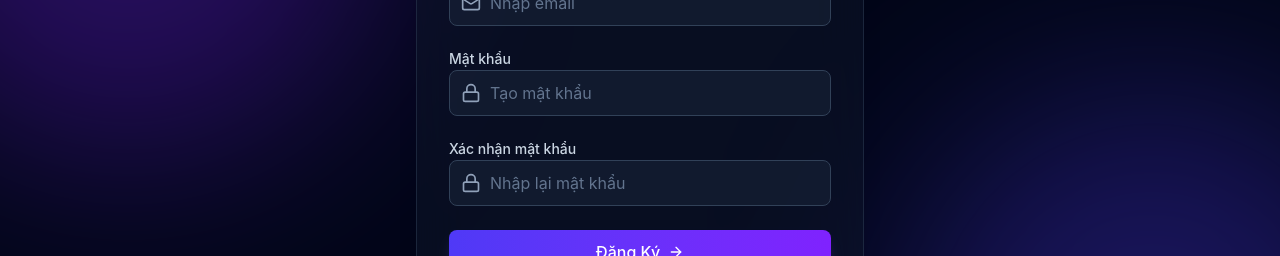
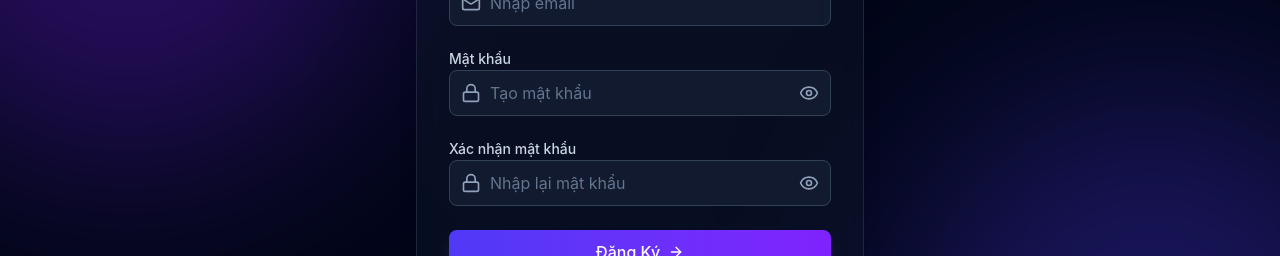
Before and after one commit to BiM1406/API_FE, a React (Vite) app: page /auth in a window 1280 px wide. Both pictures are taken after a click on the button "Đăng ký ngay". Shown: the part 277-533 px from the top of the page. Built offline with nearby package versions, Linux system fonts and the light colour scheme.

Commit message:
Add password visibility toggle for auth forms

```diff
--- a/src/pages/Auth/ForgotPassword.jsx
+++ b/src/pages/Auth/ForgotPassword.jsx
@@ -1,5 +1,5 @@
 import React, { useState } from 'react';
-import { Mail, ArrowLeft, Loader2, Send, Lock, CheckCircle2, ArrowRight } from 'lucide-react';
+import { Mail, ArrowLeft, Loader2, Send, Lock, Eye, EyeOff, CheckCircle2, ArrowRight } from 'lucide-react';
 import { motion } from 'framer-motion';
 import { useNavigate } from 'react-router-dom';
 import toast from 'react-hot-toast';
@@ -76,6 +76,8 @@ export function ForgotPasswordView({ onBack }) {
 export function ResetPasswordView() {
   const [password, setPassword] = useState('');
   const [confirmPassword, setConfirmPassword] = useState('');
+  const [showPassword, setShowPassword] = useState(false);
+  const [showConfirmPassword, setShowConfirmPassword] = useState(false);
   const [isLoading, setIsLoading] = useState(false);
   const [isSuccess, setIsSuccess] = useState(false);
   const navigate = useNavigate();
@@ -127,14 +129,30 @@ export function ResetPasswordView() {
                   <label className="text-sm font-medium text-slate-300">Mật khẩu mới</label>
                   <div className="relative">
                     <Lock className="absolute left-3 top-1/2 -translate-y-1/2 text-slate-400 w-5 h-5" />
-                    <input type="password" required value={password} onChange={(e) => setPassword(e.target.value)} className="w-full bg-slate-800/50 border border-slate-700 text-white rounded-lg py-2.5 pl-10 pr-4 outline-none focus:border-violet-500 transition-all placeholder:text-slate-500" placeholder="••••••••" />
+                    <input type={showPassword ? 'text' : 'password'} required value={password} onChange={(e) => setPassword(e.target.value)} className="w-full bg-slate-800/50 border border-slate-700 text-white rounded-lg py-2.5 pl-10 pr-10 outline-none focus:border-violet-500 transition-all placeholder:text-slate-500" placeholder="••••••••" />
+                    <button
+                      type="button"
+                      onClick={() => setShowPassword((value) => !value)}
+                      className="absolute right-3 top-1/2 -translate-y-1/2 text-slate-400 hover:text-slate-200"
+                      aria-label={showPassword ? 'Ẩn mật khẩu mới' : 'Hiển thị mật khẩu mới'}
+                    >
+                      {showPassword ? <EyeOff className="w-5 h-5" /> : <Eye className="w-5 h-5" />}
+                    </button>
                   </div>
                 </div>
                 <div className="space-y-2">
                   <label className="text-sm font-medium text-slate-300">Xác nhận mật khẩu</label>
                   <div className="relative">
                     <Lock className="absolute left-3 top-1/2 -translate-y-1/2 text-slate-400 w-5 h-5" />
-                    <input type="password" required value={confirmPassword} onChange={(e) => setConfirmPassword(e.target.value)} className="w-full bg-slate-800/50 border border-slate-700 text-white rounded-lg py-2.5 pl-10 pr-4 outline-none focus:border-violet-500 transition-all placeholder:text-slate-500" placeholder="••••••••" />
+                    <input type={showConfirmPassword ? 'text' : 'password'} required value={confirmPassword} onChange={(e) => setConfirmPassword(e.target.value)} className="w-full bg-slate-800/50 border border-slate-700 text-white rounded-lg py-2.5 pl-10 pr-10 outline-none focus:border-violet-500 transition-all placeholder:text-slate-500" placeholder="••••••••" />
+                    <button
+                      type="button"
+                      onClick={() => setShowConfirmPassword((value) => !value)}
+                      className="absolute right-3 top-1/2 -translate-y-1/2 text-slate-400 hover:text-slate-200"
+                      aria-label={showConfirmPassword ? 'Ẩn mật khẩu xác nhận' : 'Hiển thị mật khẩu xác nhận'}
+                    >
+                      {showConfirmPassword ? <EyeOff className="w-5 h-5" /> : <Eye className="w-5 h-5" />}
+                    </button>
                   </div>
                 </div>
                 <motion.button whileHover={{ scale: 1.02 }} whileTap={{ scale: 0.98 }} disabled={isLoading} type="submit" className="w-full bg-gradient-to-r from-violet-600 to-indigo-600 text-white font-medium py-2.5 rounded-lg flex items-center justify-center gap-2 shadow-lg shadow-violet-500/20">
--- a/src/pages/Auth/Login.jsx
+++ b/src/pages/Auth/Login.jsx
@@ -1,11 +1,12 @@
 import React, { useState } from 'react';
-import { Mail, Lock, Loader2, ArrowRight } from 'lucide-react';
+import { Mail, Lock, Eye, EyeOff, Loader2, ArrowRight } from 'lucide-react';
 import { motion } from 'framer-motion';
 import toast from 'react-hot-toast';
 
 export default function Login({ onSwitch, onForgot }) {
   const [email, setEmail] = useState('');
   const [password, setPassword] = useState('');
+  const [showPassword, setShowPassword] = useState(false);
   const [errors, setErrors] = useState({});
   const [isLoading, setIsLoading] = useState(false);
 
@@ -57,12 +58,20 @@ export default function Login({ onSwitch, onForgot }) {
           <div className="relative">
             <Lock className="absolute left-3 top-1/2 -translate-y-1/2 text-slate-400 w-5 h-5" />
             <input
-              type="password"
+              type={showPassword ? 'text' : 'password'}
               value={password}
               onChange={(e) => { setPassword(e.target.value); setErrors(prev => ({...prev, password: ''})); }}
-              className={`w-full bg-slate-800/50 border ${errors.password ? 'border-red-400' : 'border-slate-700'} text-white rounded-lg py-2.5 pl-10 pr-4 outline-none focus:border-violet-500 focus:ring-1 focus:ring-violet-500 transition-all placeholder:text-slate-500`}
+              className={`w-full bg-slate-800/50 border ${errors.password ? 'border-red-400' : 'border-slate-700'} text-white rounded-lg py-2.5 pl-10 pr-10 outline-none focus:border-violet-500 focus:ring-1 focus:ring-violet-500 transition-all placeholder:text-slate-500`}
               placeholder="••••••••"
             />
+            <button
+              type="button"
+              onClick={() => setShowPassword((value) => !value)}
+              className="absolute right-3 top-1/2 -translate-y-1/2 text-slate-400 hover:text-slate-200"
+              aria-label={showPassword ? 'Ẩn mật khẩu' : 'Hiển thị mật khẩu'}
+            >
+              {showPassword ? <EyeOff className="w-5 h-5" /> : <Eye className="w-5 h-5" />}
+            </button>
           </div>
           {errors.password && <p className="text-red-400 text-xs">{errors.password}</p>}
         </div>
--- a/src/pages/Auth/Register.jsx
+++ b/src/pages/Auth/Register.jsx
@@ -1,5 +1,5 @@
 import React, { useState } from 'react';
-import { Mail, Lock, User, Loader2, ArrowRight } from 'lucide-react';
+import { Mail, Lock, User, Eye, EyeOff, Loader2, ArrowRight } from 'lucide-react';
 import { motion } from 'framer-motion';
 import toast from 'react-hot-toast';
 
@@ -8,6 +8,8 @@ export default function Register({ onSwitch, onRegisterSuccess }) {
   const [email, setEmail] = useState('');
   const [password, setPassword] = useState('');
   const [confirmPassword, setConfirmPassword] = useState('');
+  const [showPassword, setShowPassword] = useState(false);
+  const [showConfirmPassword, setShowConfirmPassword] = useState(false);
   const [errors, setErrors] = useState({});
   const [isLoading, setIsLoading] = useState(false);
 
@@ -81,12 +83,20 @@ export default function Register({ onSwitch, onRegisterSuccess }) {
           <div className="relative">
             <Lock className="absolute left-3 top-1/2 -translate-y-1/2 text-slate-400 w-5 h-5" />
             <input
-              type="password"
+              type={showPassword ? 'text' : 'password'}
               value={password}
               onChange={(e) => { setPassword(e.target.value); setErrors(prev => ({...prev, password: ''})); }}
-              className={`w-full bg-slate-800/50 border ${errors.password ? 'border-red-400' : 'border-slate-700'} text-white rounded-lg py-2.5 pl-10 pr-4 outline-none focus:border-violet-500 focus:ring-1 focus:ring-violet-500 transition-all placeholder:text-slate-500`}
+              className={`w-full bg-slate-800/50 border ${errors.password ? 'border-red-400' : 'border-slate-700'} text-white rounded-lg py-2.5 pl-10 pr-10 outline-none focus:border-violet-500 focus:ring-1 focus:ring-violet-500 transition-all placeholder:text-slate-500`}
               placeholder="Tạo mật khẩu"
             />
+            <button
+              type="button"
+              onClick={() => setShowPassword((value) => !value)}
+              className="absolute right-3 top-1/2 -translate-y-1/2 text-slate-400 hover:text-slate-200"
+              aria-label={showPassword ? 'Ẩn mật khẩu' : 'Hiển thị mật khẩu'}
+            >
+              {showPassword ? <EyeOff className="w-5 h-5" /> : <Eye className="w-5 h-5" />}
+            </button>
           </div>
           {errors.password && <p className="text-red-400 text-xs">{errors.password}</p>}
         </div>
@@ -96,12 +106,20 @@ export default function Register({ onSwitch, onRegisterSuccess }) {
           <div className="relative">
             <Lock className="absolute left-3 top-1/2 -translate-y-1/2 text-slate-400 w-5 h-5" />
             <input
-              type="password"
+              type={showConfirmPassword ? 'text' : 'password'}
               value={confirmPassword}
               onChange={(e) => { setConfirmPassword(e.target.value); setErrors(prev => ({...prev, confirmPassword: ''})); }}
-              className={`w-full bg-slate-800/50 border ${errors.confirmPassword ? 'border-red-400' : 'border-slate-700'} text-white rounded-lg py-2.5 pl-10 pr-4 outline-none focus:border-violet-500 focus:ring-1 focus:ring-violet-500 transition-all placeholder:text-slate-500`}
+              className={`w-full bg-slate-800/50 border ${errors.confirmPassword ? 'border-red-400' : 'border-slate-700'} text-white rounded-lg py-2.5 pl-10 pr-10 outline-none focus:border-violet-500 focus:ring-1 focus:ring-violet-500 transition-all placeholder:text-slate-500`}
               placeholder="Nhập lại mật khẩu"
             />
+            <button
+              type="button"
+              onClick={() => setShowConfirmPassword((value) => !value)}
+              className="absolute right-3 top-1/2 -translate-y-1/2 text-slate-400 hover:text-slate-200"
+              aria-label={showConfirmPassword ? 'Ẩn mật khẩu xác nhận' : 'Hiển thị mật khẩu xác nhận'}
+            >
+              {showConfirmPassword ? <EyeOff className="w-5 h-5" /> : <Eye className="w-5 h-5" />}
+            </button>
           </div>
           {errors.confirmPassword && <p className="text-red-400 text-xs">{errors.confirmPassword}</p>}
         </div>
```
